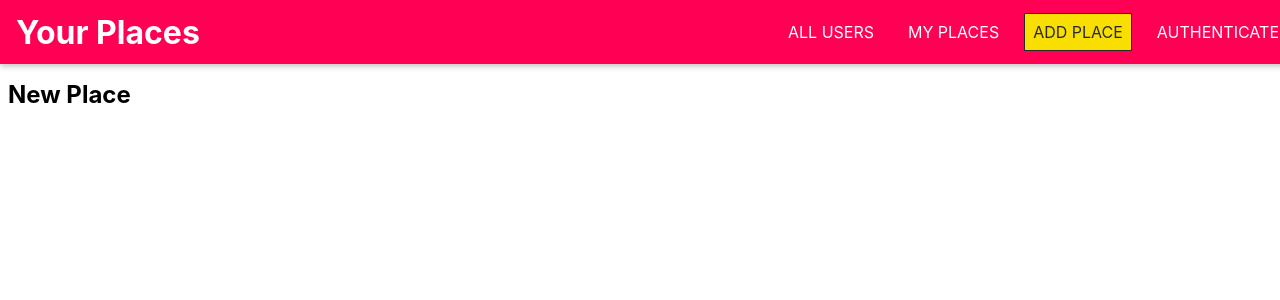
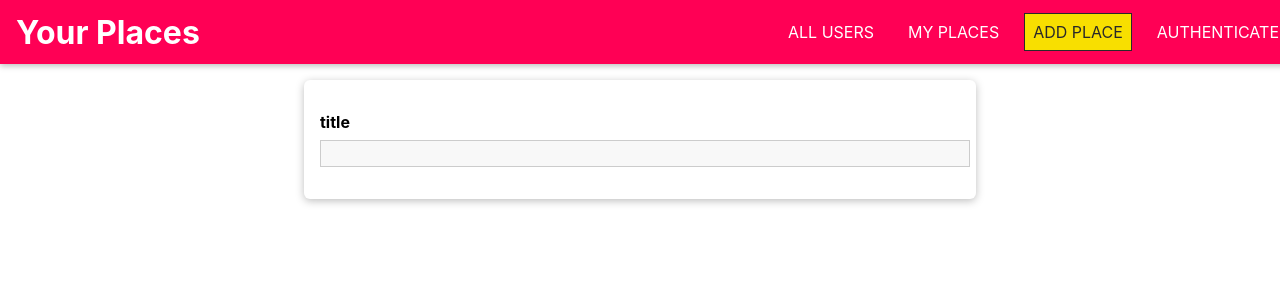
Before and after one commit to NoorMohammed17/completeMERNproject, a React (Vite) app: page /places/new in a window 1280 px wide. Shown: the top 300 px of the page. Built offline with nearby package versions, Linux system fonts and the light colour scheme.

Commit message:
added Input COmp

```diff
--- a/src/App.jsx
+++ b/src/App.jsx
@@ -1,7 +1,7 @@
 import { Routes, Route,  } from 'react-router-dom'
 import Users from './users/pages/Users'
 import './App.css'
-import NewPlace from './places/components/NewPlace';
+import NewPlace from './places/pages/NewPlace';
 import UserPlaces from './users/pages/UserPlaces';
 import MainNavigation from './shared/components/UIElements/Navigation/MainNavigation';
 
--- a/src/places/components/NewPlace.jsx
+++ /dev/null
@@ -1,11 +0,0 @@
-//import React from 'react'
-
-const NewPlace = () => {
-  return (
-    <div>
-      <h2>New Place</h2>
-    </div>
-  )
-}
-
-export default NewPlace
--- /dev/null
+++ b/src/places/pages/NewPlace.css
@@ -0,0 +1,10 @@
+.place-form {
+    list-style: none;
+    margin: 0 auto;
+    padding: 1rem;
+    width: 90%;
+    max-width: 40rem;
+    box-shadow: 0 2px 8px rgba(0, 0, 0, 0.26);
+    border-radius: 6px;
+    background: white;
+  }
--- /dev/null
+++ b/src/places/pages/NewPlace.jsx
@@ -0,0 +1,14 @@
+// import React from 'react'
+import Input from '../../shared/components/FormElements/Input'
+import './NewPlace.css'
+
+const NewPlace = () => {
+  return (
+    <form className='place-form'>
+      <Input element='input' type='text' label
+      ='title'/>
+    </form>
+  )
+}
+
+export default NewPlace
--- /dev/null
+++ b/src/shared/components/FormElements/Input.css
@@ -0,0 +1,41 @@
+.form-control {
+    margin: 1rem 0;
+  }
+
+  .form-control label,
+  .form-control input,
+  .form-control textarea {
+    display: block;
+  }
+
+  .form-control label {
+    font-weight: bold;
+    margin-bottom: 0.5rem;
+  }
+
+  .form-control input,
+  .form-control textarea {
+    width: 100%;
+    font: inherit;
+    border: 1px solid #ccc;
+    background: #f8f8f8;
+    padding: 0.15rem 0.25rem;
+  }
+
+  .form-control input:focus,
+  .form-control textarea:focus {
+    outline: none;
+    background: #ebebeb;
+    border-color: #510077;
+  }
+
+  .form-control--invalid label,
+  .form-control--invalid p {
+    color: red;
+  }
+
+  .form-control--invalid input,
+  .form-control--invalid textarea {
+    border-color: red;
+    background: #ffd1d1;
+  }
--- /dev/null
+++ b/src/shared/components/FormElements/Input.jsx
@@ -0,0 +1,19 @@
+// import React from 'react';
+import "./Input.css";
+
+const Input = (props) => {
+
+    const element =
+    props.element === 'input' ? (
+    <input id={props.id} type={props.type} placeholder={props.placeholder}/>) : (
+<textarea id={props.id} rows={props.roe || 3}/>
+    )
+  return (
+    <div className={`form-control`}>
+        <label htmlFor={props.id}>{props.label}</label>
+      {element}
+    </div>
+  )
+}
+
+export default Input
```
Also changed, not shown: src/places/pages/UserPlaces.js (added).
